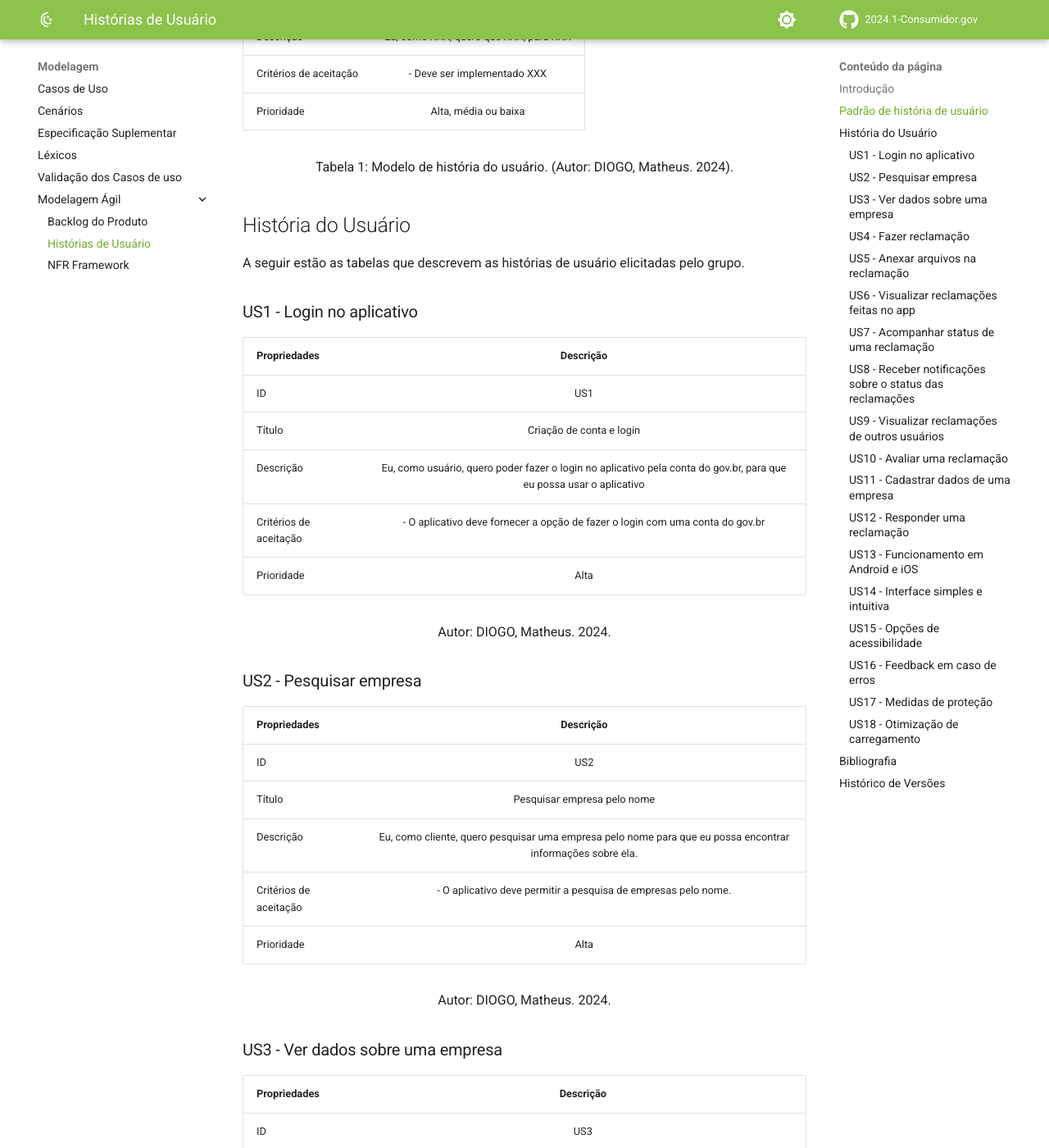
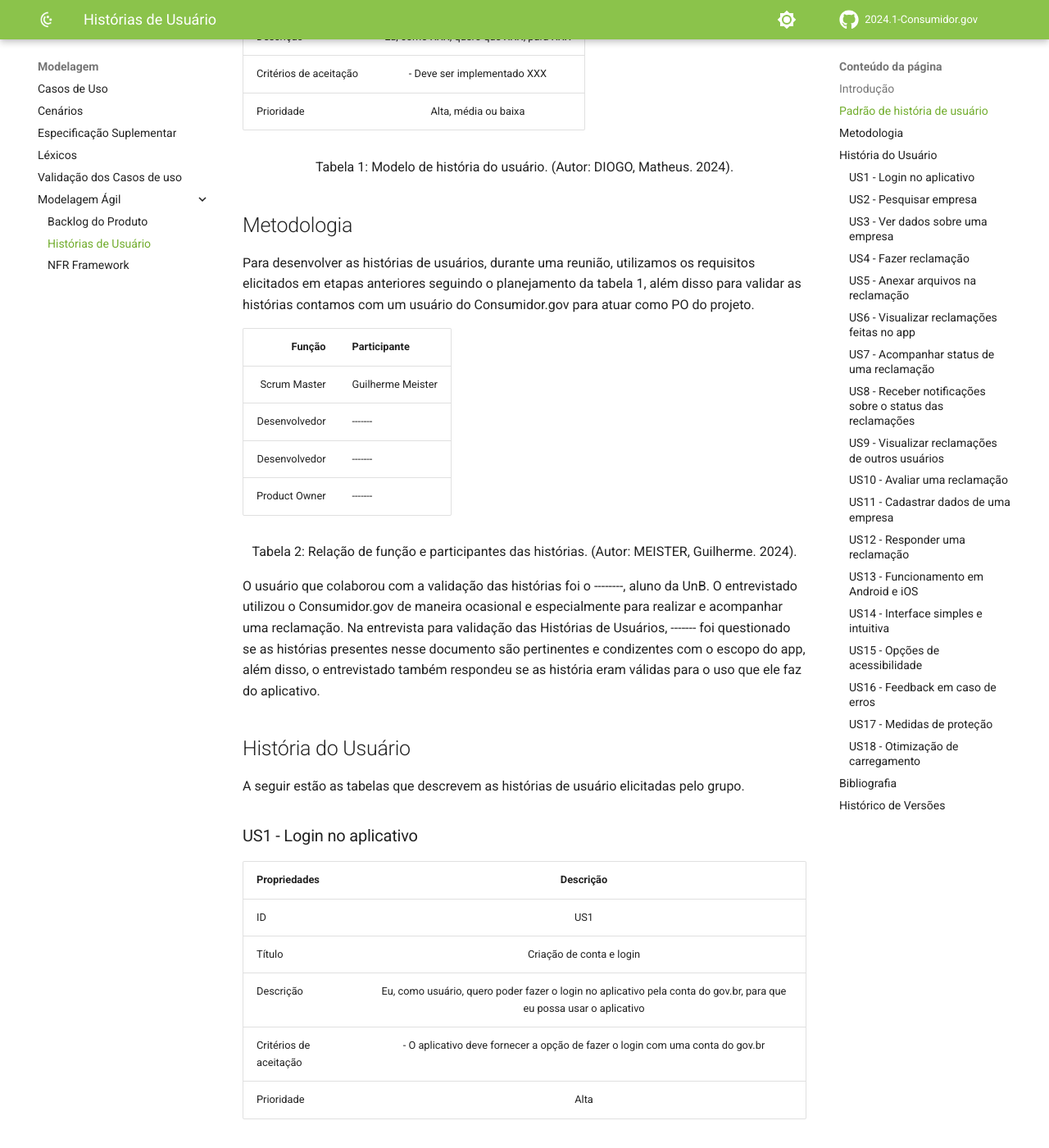
Before and after one commit to Requisitos-de-Software/2024.1-Grupo08, an MkDocs documentation site: the page built from docs/Modelagem/Modelagem Ágil/Historias.md, in a window 1280 px wide and 1400 px high, scrolled down 628 px. Shown: the whole window at 82% size. Built offline with MkDocs 1.6.1 and Material for MkDocs 9.7.7, drawn with Linux system fonts in a browser that asks for light colours; comment, search, counter and statistics services are not loaded.

Commit message:
add metodologia

```diff
--- a/docs/Modelagem/Modelagem Ágil/Historias.md
+++ b/docs/Modelagem/Modelagem Ágil/Historias.md
@@ -17,6 +17,24 @@
 <div style="text-align: center">
 <p> Tabela 1: Modelo de história do usuário. (Autor: DIOGO, Matheus. 2024).</p>
 </div>
+
+## Metodologia
+Para desenvolver as histórias de usuários, durante uma reunião, utilizamos os requisitos elicitados em etapas anteriores seguindo o planejamento da tabela 1, além disso para validar as histórias contamos com um usuário do Consumidor.gov para atuar como PO do projeto.
+
+
+| Função | Participante |
+| -: | :- |
+| Scrum Master | Guilherme Meister |
+| Desenvolvedor | ------- |
+| Desenvolvedor | ------- |
+| Product Owner | ------- |
+
+<div style="text-align: center">
+<p> Tabela 2: Relação de função e participantes das histórias. (Autor: MEISTER, Guilherme. 2024).</p>
+</div>
+
+O usuário que colaborou com a validação das histórias foi o --------, aluno da UnB. O entrevistado utilizou o Consumidor.gov de maneira ocasional e especialmente para realizar e acompanhar uma reclamação. Na entrevista para validação das Histórias de Usuários, ------- foi questionado se as histórias presentes nesse documento são pertinentes e condizentes com o escopo do app, além disso, o entrevistado também respondeu se as história eram válidas para o uso que ele faz do aplicativo.
+
 
 ## História do Usuário
 A seguir estão as tabelas que descrevem as histórias de usuário elicitadas pelo grupo.
```
